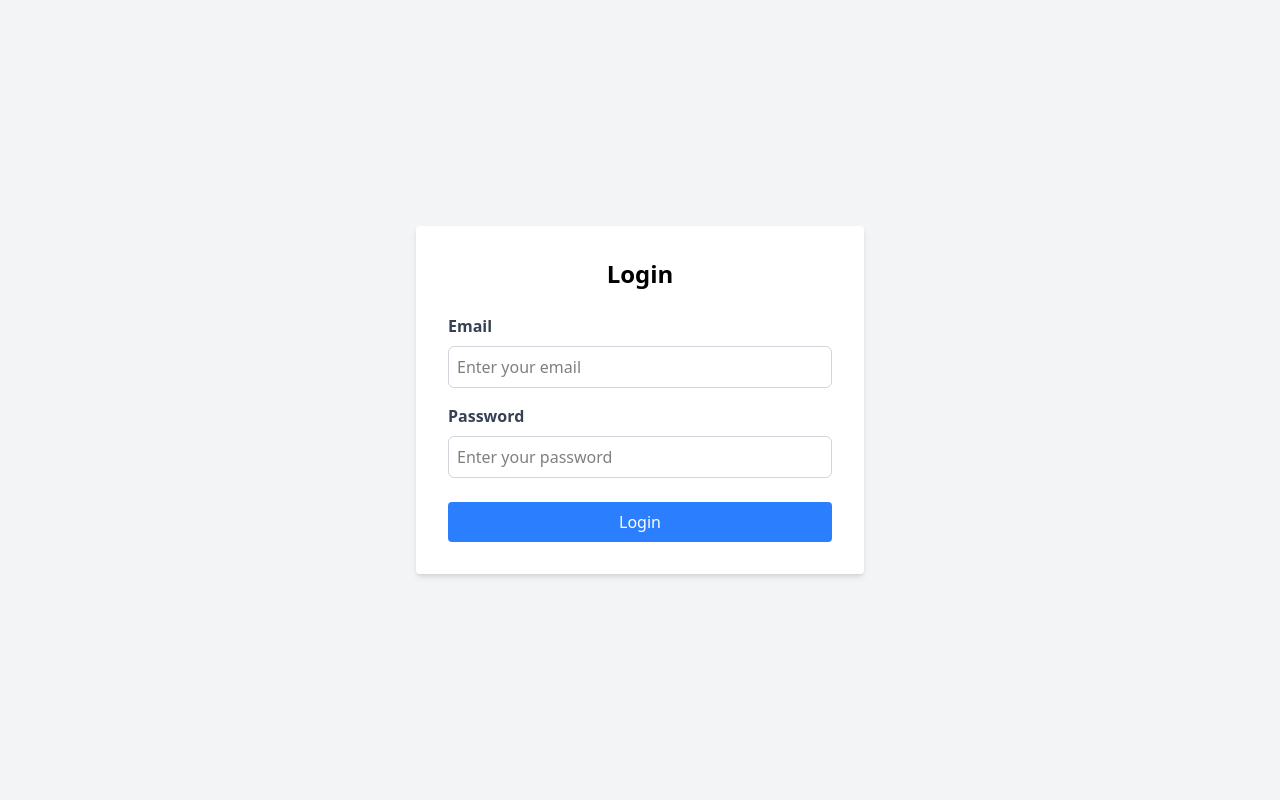
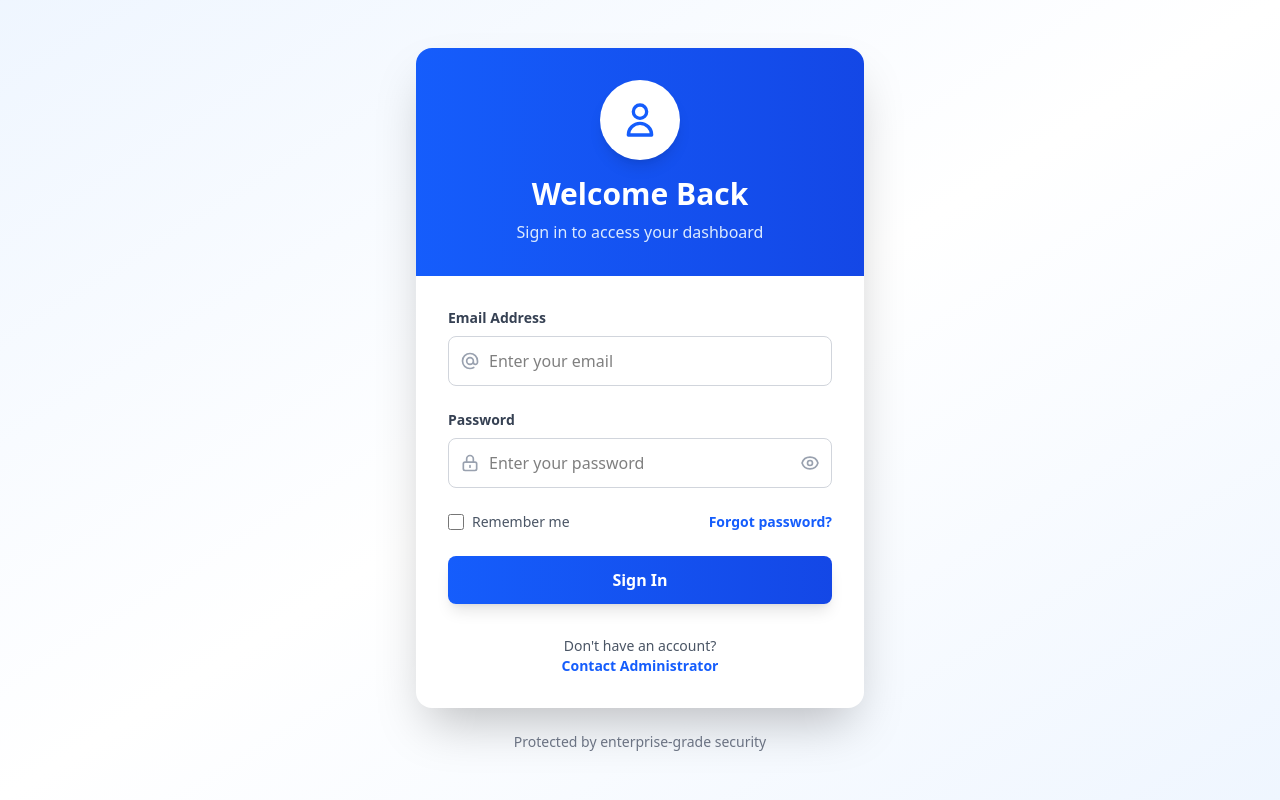
Before and after one commit to KirimiOnesmus/nyahururu_hospital, a React (Vite) app in the folder client/: page /hmis in a window 1280 px wide. Built offline with nearby package versions, Linux system fonts and the light colour scheme; no server answers.

Commit message:
Worked on the header dropdown bug

```diff
--- a/client/src/App.jsx
+++ b/client/src/App.jsx
@@ -1,3 +1,4 @@
+import { useState, useEffect } from "react";
 import { BrowserRouter, Route, Routes } from "react-router-dom";
 import {
   Doctors,
@@ -52,6 +53,26 @@ import "./App.css";
   import { ToastContainer } from 'react-toastify';
 
 function App() {
+    const [loading, setLoading] = useState(true);
+      useEffect(() => {
+    // 2 second delay to allow APIs to initialize
+    const timer = setTimeout(() => {
+      setLoading(false);
+    }, 2000);
+
+    return () => clearTimeout(timer);
+  }, []);
+
+    if (loading) {
+    return (
+      <div className="fixed inset-0 flex items-center justify-center bg-white z-50">
+        <div className="flex flex-col justify-center items-center gap-4">
+          <div className="animate-spin rounded-full h-16 w-16 border-t-4 border-blue-600"></div>
+
+        </div>
+      </div>
+    );
+  }
   return (
     <>
       <BrowserRouter>
--- a/client/src/components/layouts/LoginForm.jsx
+++ b/client/src/components/layouts/LoginForm.jsx
@@ -1,50 +1,94 @@
 import React, { useState } from "react";
 import { useNavigate } from "react-router-dom";
 import { loginUser } from "../../api/auth";
-import {toast} from "react-toastify"
+import { toast } from "react-toastify";
 
 const LoginForm = () => {
   const [email, setEmail] = useState("");
   const [password, setPassword] = useState("");
+  const [showPassword, setShowPassword] = useState(false);
+  const [loading, setLoading] = useState(false);
   const navigate = useNavigate();
 
   const handleLogin = async (e) => {
     e.preventDefault();
+    setLoading(true);
     try {
-      const data = await loginUser( email, password );
+      const data = await loginUser(email, password);
       localStorage.setItem("role", data.user.role);
       localStorage.setItem("token", data.token);
       if (
-        ["superadmin","admin", "it", "communication", "doctor", "staff"].includes(
+        ["superadmin", "admin", "it", "communication", "doctor", "staff"].includes(
           data.user.role
         )
       ) {
         navigate("/dashboard");
         toast.success("Logged In Successfully!");
       } else {
-        // alert("Login failed. Please check your credentials.");
-        toast.error("Login failed. Please check your credentials.")
+        toast.error("Login failed. Please check your credentials.");
       }
     } catch (err) {
       console.error(err.response?.data?.message || "Login failed");
-      toast.error("Login failed")
+      toast.error(err.response?.data?.message || "Login failed");
+    } finally {
+      setLoading(false);
     }
   };
 
   return (
-    <div className="min-h-screen flex items-center justify-center bg-gray-100">
-      <div className="bg-white p-8 rounded shadow-md w-full max-w-md">
-        <h2 className="text-2xl font-bold mb-6 text-center">Login</h2>
-        <form onSubmit={handleLogin}>
-          <div className="mb-4">
+    <div className="min-h-screen flex items-center justify-center bg-gradient-to-br from-blue-50 via-white to-blue-50 p-4">
+      <div className="w-full max-w-md">
+
+        <div className="bg-white rounded-2xl shadow-2xl overflow-hidden">
+
+          <div className="bg-gradient-to-r from-blue-600 to-blue-700 p-8 text-center">
+            <div className="w-20 h-20 bg-white rounded-full mx-auto mb-4 flex items-center justify-center shadow-lg">
+              <svg
+                className="w-10 h-10 text-blue-600"
+                fill="none"
+                stroke="currentColor"
+                viewBox="0 0 24 24"
+              >
+                <path
+                  strokeLinecap="round"
+                  strokeLinejoin="round"
+                  strokeWidth={2}
+                  d="M16 7a4 4 0 11-8 0 4 4 0 018 0zM12 14a7 7 0 00-7 7h14a7 7 0 00-7-7z"
+                />
+              </svg>
+            </div>
+            <h2 className="text-3xl font-bold text-white mb-2">Welcome Back</h2>
+            <p className="text-blue-100">Sign in to access your dashboard</p>
+          </div>
+
+
+          <form onSubmit={handleLogin} className="p-8 space-y-6">
+
+            <div>
               <label
-              className="block text-gray-700 mb-2 font-semibold"
+                className="block text-gray-700 mb-2 font-semibold text-sm"
                 htmlFor="email"
               >
-              Email
+                Email Address
               </label>
+              <div className="relative">
+                <div className="absolute inset-y-0 left-0 pl-3 flex items-center pointer-events-none">
+                  <svg
+                    className="h-5 w-5 text-gray-400"
+                    fill="none"
+                    stroke="currentColor"
+                    viewBox="0 0 24 24"
+                  >
+                    <path
+                      strokeLinecap="round"
+                      strokeLinejoin="round"
+                      strokeWidth={2}
+                      d="M16 12a4 4 0 10-8 0 4 4 0 008 0zm0 0v1.5a2.5 2.5 0 005 0V12a9 9 0 10-9 9m4.5-1.206a8.959 8.959 0 01-4.5 1.207"
+                    />
+                  </svg>
+                </div>
                 <input
-              className="w-full p-2 border border-gray-300 rounded-md outline-none focus:ring-blue-500 focus:ring-1 focus:border-none"
+                  className="w-full pl-10 pr-4 py-3 border border-gray-300 rounded-lg outline-none focus:ring-2 focus:ring-blue-500 focus:border-transparent transition duration-200"
                   type="email"
                   id="email"
                   value={email}
@@ -53,29 +97,147 @@ const LoginForm = () => {
                   required
                 />
               </div>
-          <div className="mb-6">
+            </div>
+
+
+            <div>
               <label
-              className="block text-gray-700 mb-2 font-semibold"
+                className="block text-gray-700 mb-2 font-semibold text-sm"
                 htmlFor="password"
               >
                 Password
               </label>
+              <div className="relative">
+                <div className="absolute inset-y-0 left-0 pl-3 flex items-center pointer-events-none">
+                  <svg
+                    className="h-5 w-5 text-gray-400"
+                    fill="none"
+                    stroke="currentColor"
+                    viewBox="0 0 24 24"
+                  >
+                    <path
+                      strokeLinecap="round"
+                      strokeLinejoin="round"
+                      strokeWidth={2}
+                      d="M12 15v2m-6 4h12a2 2 0 002-2v-6a2 2 0 00-2-2H6a2 2 0 00-2 2v6a2 2 0 002 2zm10-10V7a4 4 0 00-8 0v4h8z"
+                    />
+                  </svg>
+                </div>
                 <input
-              className="w-full p-2 border border-gray-300 rounded-md outline-none focus:ring-blue-500 focus:ring-1 focus:border-none"
-              type="password"
+                  className="w-full pl-10 pr-12 py-3 border border-gray-300 rounded-lg outline-none focus:ring-2 focus:ring-blue-500 focus:border-transparent transition duration-200"
+                  type={showPassword ? "text" : "password"}
                   id="password"
                   value={password}
                   placeholder="Enter your password"
                   onChange={(e) => setPassword(e.target.value)}
+                  required
                 />
+                <button
+                  type="button"
+                  onClick={() => setShowPassword(!showPassword)}
+                  className="absolute inset-y-0 right-0 pr-3 flex items-center text-gray-400 hover:text-gray-600"
+                >
+                  {showPassword ? (
+                    <svg
+                      className="h-5 w-5"
+                      fill="none"
+                      stroke="currentColor"
+                      viewBox="0 0 24 24"
+                    >
+                      <path
+                        strokeLinecap="round"
+                        strokeLinejoin="round"
+                        strokeWidth={2}
+                        d="M13.875 18.825A10.05 10.05 0 0112 19c-4.478 0-8.268-2.943-9.543-7a9.97 9.97 0 011.563-3.029m5.858.908a3 3 0 114.243 4.243M9.878 9.878l4.242 4.242M9.88 9.88l-3.29-3.29m7.532 7.532l3.29 3.29M3 3l3.59 3.59m0 0A9.953 9.953 0 0112 5c4.478 0 8.268 2.943 9.543 7a10.025 10.025 0 01-4.132 5.411m0 0L21 21"
+                      />
+                    </svg>
+                  ) : (
+                    <svg
+                      className="h-5 w-5"
+                      fill="none"
+                      stroke="currentColor"
+                      viewBox="0 0 24 24"
+                    >
+                      <path
+                        strokeLinecap="round"
+                        strokeLinejoin="round"
+                        strokeWidth={2}
+                        d="M15 12a3 3 0 11-6 0 3 3 0 016 0z"
+                      />
+                      <path
+                        strokeLinecap="round"
+                        strokeLinejoin="round"
+                        strokeWidth={2}
+                        d="M2.458 12C3.732 7.943 7.523 5 12 5c4.478 0 8.268 2.943 9.542 7-1.274 4.057-5.064 7-9.542 7-4.477 0-8.268-2.943-9.542-7z"
+                      />
+                    </svg>
+                  )}
+                </button>
               </div>
+            </div>
+
+            <div className="flex items-center justify-between text-sm">
+              <label className="flex items-center cursor-pointer">
+                <input
+                  type="checkbox"
+                  className="w-4 h-4 text-blue-600 border-gray-300 rounded focus:ring-blue-500"
+                />
+                <span className="ml-2 text-gray-600">Remember me</span>
+              </label>
+              <a href="#" className="text-blue-600 hover:text-blue-700 font-semibold">
+                Forgot password?
+              </a>
+            </div>
+
             <button
-            className="w-full bg-blue-500 text-white p-2 rounded hover:bg-blue-600 hover:cursor-pointer transition duration-200"
+              className="w-full bg-gradient-to-r from-blue-600 to-blue-700 text-white py-3 rounded-lg font-semibold hover:from-blue-700 hover:to-blue-800 transform hover:scale-[1.02] transition duration-200 shadow-lg hover:shadow-xl disabled:opacity-50 disabled:cursor-not-allowed disabled:transform-none flex items-center justify-center"
               type="submit"
+              disabled={loading}
             >
-            Login
+              {loading ? (
+                <>
+                  <svg
+                    className="animate-spin -ml-1 mr-3 h-5 w-5 text-white"
+                    xmlns="http://www.w3.org/2000/svg"
+                    fill="none"
+                    viewBox="0 0 24 24"
+                  >
+                    <circle
+                      className="opacity-25"
+                      cx="12"
+                      cy="12"
+                      r="10"
+                      stroke="currentColor"
+                      strokeWidth="4"
+                    ></circle>
+                    <path
+                      className="opacity-75"
+                      fill="currentColor"
+                      d="M4 12a8 8 0 018-8V0C5.373 0 0 5.373 0 12h4zm2 5.291A7.962 7.962 0 014 12H0c0 3.042 1.135 5.824 3 7.938l3-2.647z"
+                    ></path>
+                  </svg>
+                  Signing in...
+                </>
+              ) : (
+                "Sign In"
+              )}
             </button>
           </form>
+
+          <div className="px-8 pb-8 text-center">
+            <p className="text-sm text-gray-600">
+              Don't have an account?{" "}
+              <p className="text-blue-600 hover:text-blue-700 font-semibold">
+                Contact Administrator
+              </p>
+            </p>
+          </div>
+        </div>
+
+
+        <p className="text-center text-sm text-gray-500 mt-6">
+          Protected by enterprise-grade security
+        </p>
       </div>
     </div>
   );
--- a/client/src/pages/Appointment.jsx
+++ b/client/src/pages/Appointment.jsx
@@ -58,7 +58,7 @@ const Appointment = () => {
     const fetchServices = async () => {
       try {
         const res = await api.get("/services");
-        console.log("Services response:", res.data);
+        // console.log("Services response:", res.data);
 
         let servicesData = [];
         if (Array.isArray(res.data)) {
```
Also changed, not shown: client/src/components/layouts/Footer.jsx (+49 -24 lines), client/src/components/layouts/Header.jsx (+99 -74 lines), client/src/components/layouts/News.jsx (+6 -6 lines), client/src/pages/Home.jsx (+4 -22 lines). Lines whose indentation alone changed are shown as unchanged.
